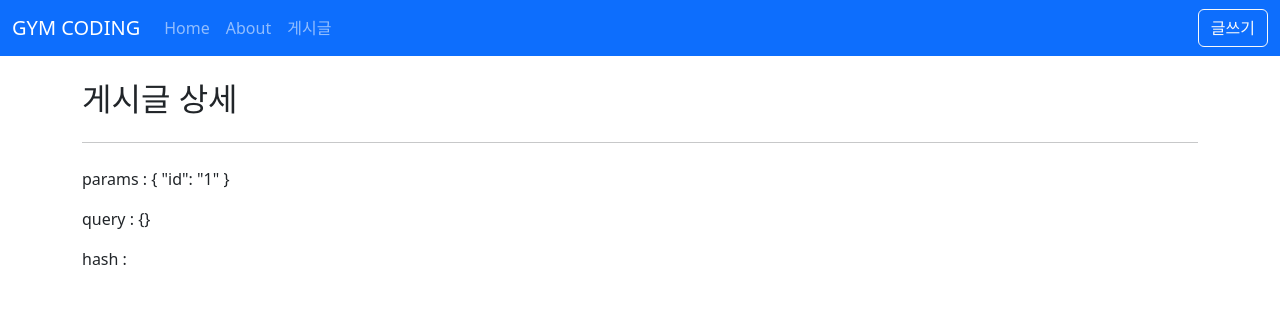
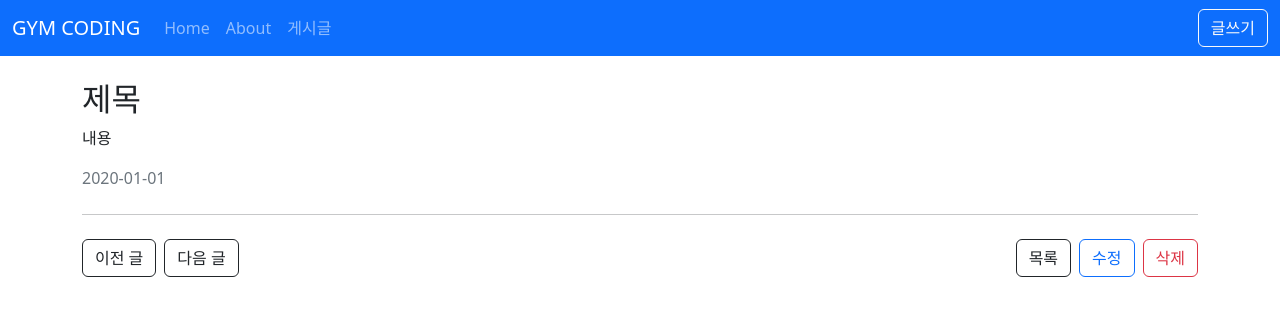
Before and after one commit to hjun-park/vue-js-practice, a Vue app in the folder vue-advance/vue3-posts/: page /posts/1 in a window 1280 px wide. Shown: the top 316 px of the page. Built offline with nearby package versions, Linux system fonts and the light colour scheme.

Commit message:
[실전편] Vue Router : 게시판 UI 만들기2

```diff
--- a/vue-advance/vue3-posts/src/layouts/TheHeader.vue
+++ b/vue-advance/vue3-posts/src/layouts/TheHeader.vue
@@ -66,7 +66,11 @@
 // 페이지로 보내려면 push 사용
 const router = useRouter();
 const goPage = () => {
-	router.push('/posts/create');
+	// router.push('/posts/create');
+	// 객체 사용 가능
+	router.push({
+		name: 'PostCreate',
+	});
 };
 </script>
 
--- a/vue-advance/vue3-posts/src/views/posts/PostCreateView.vue
+++ b/vue-advance/vue3-posts/src/views/posts/PostCreateView.vue
@@ -13,13 +13,29 @@
 				<textarea class="form-control" id="content" rows="3"></textarea>
 			</div>
 			<div class="pt-4">
-				<button type="button" class="btn btn-outline-dark me-2">목록</button>
+				<!-- 03-26. 목록도 마찬가지로 클릭 시 리스트로 -->
+				<button
+					type="button"
+					class="btn btn-outline-dark me-2"
+					@click="goListPage"
+				>
+					목록
+				</button>
 				<button class="btn btn-primary">저장</button>
 			</div>
 		</form>
 	</div>
 </template>
 
-<script setup></script>
+<script setup>
+import { useRoute, useRouter } from 'vue-router';
+
+const route = useRoute();
+const router = useRouter();
+
+const goListPage = () => {
+	router.push({ name: 'PostList' });
+};
+</script>
 
 <style lang="scss" scoped></style>
--- a/vue-advance/vue3-posts/src/views/posts/PostDetailView.vue
+++ b/vue-advance/vue3-posts/src/views/posts/PostDetailView.vue
@@ -1,18 +1,52 @@
 <template>
 	<div>
-		<h2>게시글 상세</h2>
-		<hr class="my-4" />
+		<h2>제목</h2>
+		<p>내용</p>
+		<p class="text-muted">2020-01-01</p>
 		<!-- 03-04. 동적 라우트에 매핑된 값을 확인하는 방법 -->
-		<p>params : {{ $route.params }}</p>
+		<!-- <p>params : {{ $route.params }}</p> -->
 
 		<!-- 03-05. 이외에도 query parameter, hash 로 받을 수 있다. -->
 		<!-- query parameter : /posts?serach=love -->
 		<!-- 						hash : /posts/alice#profile -->
-		<p>query : {{ $route.query }}</p>
-		<p>hash : {{ $route.hash }}</p>
+		<!-- <p>query : {{ $route.query }}</p>
+		<p>hash : {{ $route.hash }}</p> -->
+
+		<!-- 03-22. Grid system으로 버튼 몇 개 넣기 -->
+		<hr class="my-4" />
+		<div class="row g-2">
+			<div class="col-auto">
+				<button class="btn btn-outline-dark">이전 글</button>
+			</div>
+			<div class="col-auto">
+				<button class="btn btn-outline-dark">다음 글</button>
+			</div>
+			<div class="col-auto me-auto"></div>
+			<div class="col-auto">
+				<button class="btn btn-outline-dark" @click="goListPage">목록</button>
+			</div>
+			<div class="col-auto">
+				<button class="btn btn-outline-primary" @click="goEditPage">
+					수정
+				</button>
+			</div>
+			<div class="col-auto">
+				<button class="btn btn-outline-danger">삭제</button>
+			</div>
+		</div>
 	</div>
 </template>
 
-<script setup></script>
+<script setup>
+import { useRoute, useRouter } from 'vue-router';
+
+// 03-23. 버튼들에 대해 route 지정
+const route = useRoute(); // Url 구조
+const router = useRouter(); // 이동정보
+const id = route.params.id;
+
+const goListPage = () => router.push({ name: 'PostList' });
+const goEditPage = () => router.push({ name: 'PostEdit', params: { id: 1 } });
+</script>
 
 <style lang="scss" scoped></style>
--- a/vue-advance/vue3-posts/src/views/posts/PostEditView.vue
+++ b/vue-advance/vue3-posts/src/views/posts/PostEditView.vue
@@ -2,9 +2,39 @@
 	<div>
 		<h2>게시글 수정</h2>
 		<hr class="my-4" />
+		<form @submit.prevent>
+			<div class="mb-3">
+				<label for="title" class="form-label">제목</label>
+				<input type="text" class="form-control" id="title" />
+			</div>
+			<div class="mb-3">
+				<label for="exampleFormControlTextarea1" class="form-label">내용</label>
+				<textarea class="form-control" id="content" rows="3"></textarea>
+			</div>
+			<div class="pt-4">
+				<!-- 03-24. 취소버튼 클릭하면 상세페이지로 가도록 설정 -->
+				<button
+					type="button"
+					class="btn btn-outline-danger me-2"
+					@click="goDetailPage"
+				>
+					취소
+				</button>
+				<button class="btn btn-primary">수정</button>
+			</div>
+		</form>
 	</div>
 </template>
 
-<script setup></script>
+<script setup>
+import { useRoute, useRouter } from 'vue-router';
+
+// 03-25. route로부터 얻은 id 이용하여 상세페이지로 이동
+const route = useRoute();
+const router = useRouter();
+const id = route.params.id;
+
+const goDetailPage = () => router.push({ name: 'PostDetail', params: { id } });
+</script>
 
 <style lang="scss" scoped></style>
--- a/vue-advance/vue3-posts/src/views/posts/PostListView.vue
+++ b/vue-advance/vue3-posts/src/views/posts/PostListView.vue
@@ -64,9 +64,12 @@
 // });
 // };
 
-const goPage = () => {
+const goPage = id => {
 	router.push({
-		name: 'PostCreate',
+		name: 'PostDetail',
+		params: {
+			id,
+		},
 	});
 };
 </script>
```
